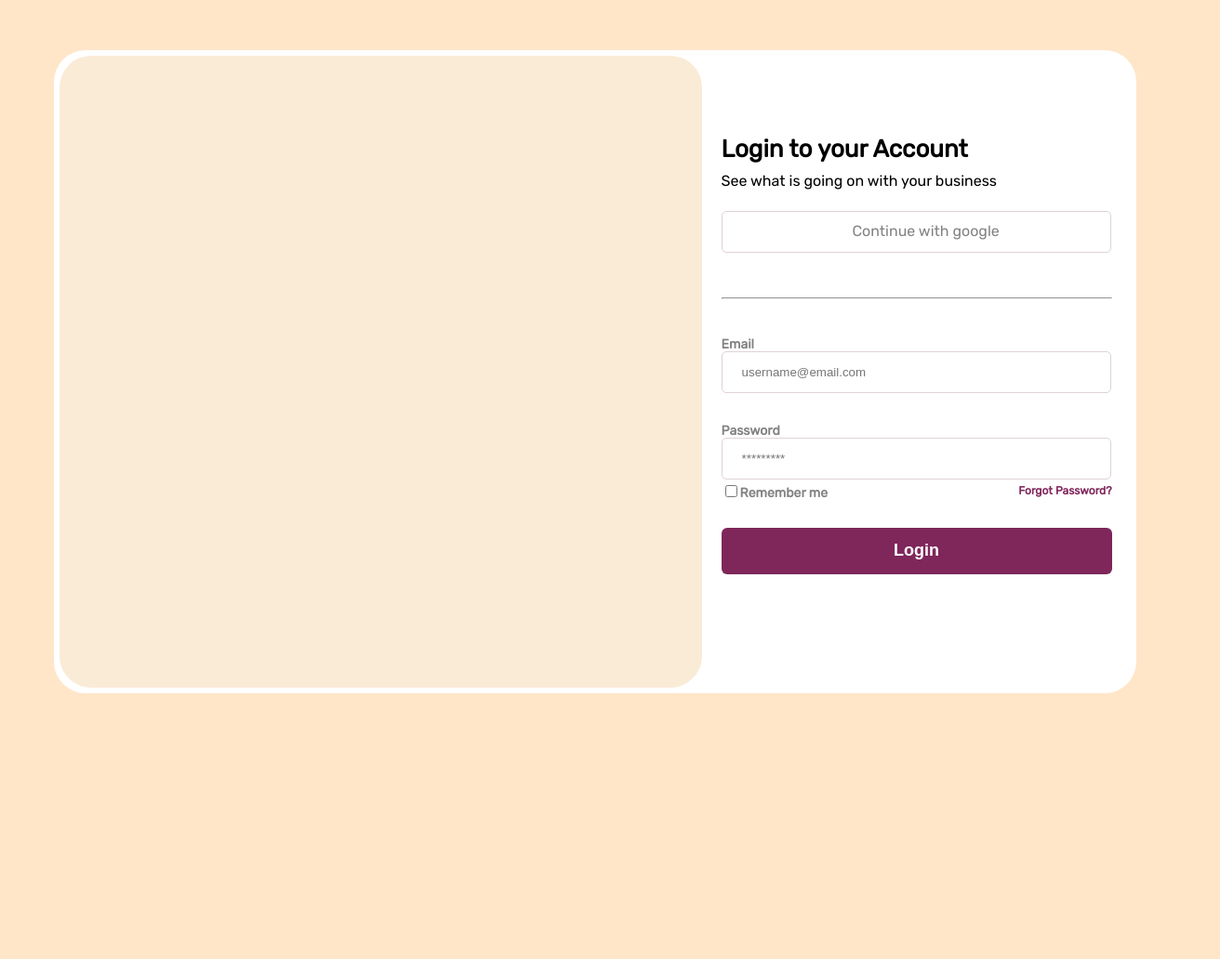
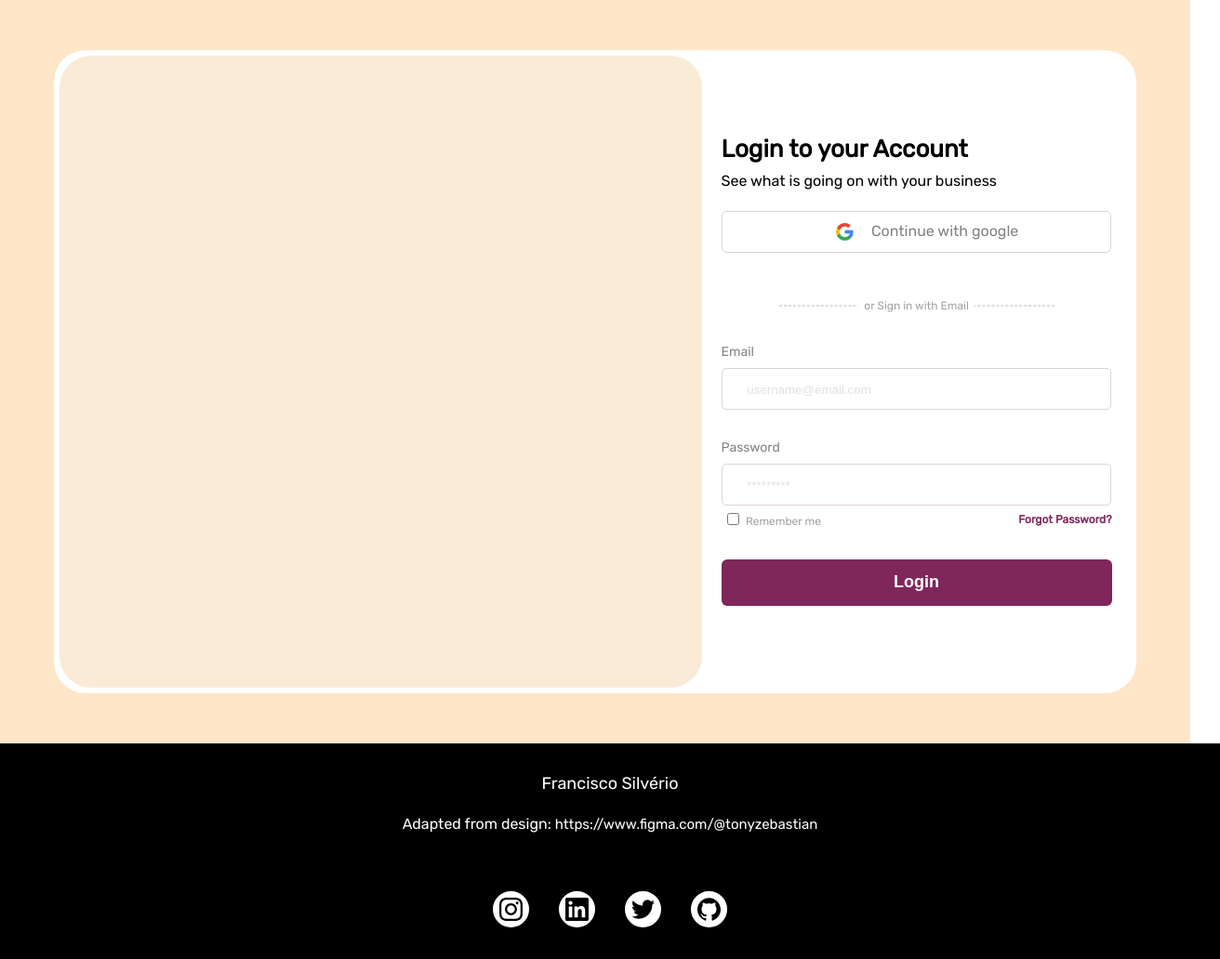
Before and after one commit to FranciscoGSilverio/LogInSignInPage, a plain HTML site: page webapp/index.html in a window 1280 px wide. Shown: the whole page at 93% size, 1312 px wide, since content can reach past the window. Before the commit the page ends 800 px from the top, so only its background shows below. Drawn offline with Linux system fonts and the light colour scheme.

Commit message:
Modified some details in the form and added the footer

```diff
--- a/webapp/index.html
+++ b/webapp/index.html
@@ -16,15 +16,24 @@
   </head>
   <body>
     <main>
+      <div class="main-content">
         <div class="loginImage"></div>
         <div class="loginScreen">
           <div class="loginScreen-card">
             <h1 class="login-title">Login to your Account</h1>
-          <p class="login-subtitle">See what is going on with your business</p>
+            <p class="login-subtitle">
+              See what is going on with your business
+            </p>
 
-          <p class="box google-login">Continue with google</p>
+            <div class="box google-login">
+              <img src="Assets/googleLogo.png" alt="google logo" />
+              <p>Continue with google</p>
+            </div>
 
+            <div class="login-page-division">
               <hr />
+              <span>or Sign in with Email</span>
+            </div>
 
             <form class="login-form-container">
               <div class="login-input-group">
@@ -34,7 +43,7 @@
                 <input
                   type="email"
                   id="email-input"
-                class="box login-form-input"
+                  class="box login-form--input"
                   placeholder="username@email.com"
                 />
               </div>
@@ -46,16 +55,13 @@
                 <input
                   type="password"
                   id="password-input"
-                class="box login-form-input"
+                  class="box login-form--input"
                   placeholder="*********"
                 />
               </div>
 
               <div class="login-input-group--smalls">
-              <label
-                class="login-form--label"
-                class="form-remember-label"
-                htmlFor="remember-me"
+                <label class="form-remember-label" htmlFor="remember-me"
                   ><input
                     type="checkbox"
                     id="remember-me"
@@ -63,13 +69,39 @@
                   />Remember me</label
                 >
 
-              <a class="form-password-anchor">Forgot Password?</a>
+                <a class="form-password-anchor" href="google.com"
+                  >Forgot Password?</a
+                >
               </div>
 
               <button class="login-button" type="submit">Login</button>
             </form>
           </div>
         </div>
+      </div>
     </main>
+    <footer>
+      <span class="author">Francisco Silvério</span>
+      <span class="credits">
+        Adapted from design:
+        <a href="https://www.figma.com/@tonyzebastian"
+          > https://www.figma.com/@tonyzebastian</a
+        >
+      </span>
+      <div class="contact">
+        <div>
+          <img src="Assets/instagram.svg" alt="instagram icon" />
+        </div>
+        <div>
+          <img src="Assets/linkedin.svg" alt="linkedin icon" />
+        </div>
+        <div>
+          <img src="Assets/twitter.svg" alt="twitter icon" />
+        </div>
+        <div>
+          <img src="Assets/github.svg" alt="github icon" />
+        </div>
+      </div>
+    </footer>
   </body>
 </html>
--- a/webapp/styles/styles.css
+++ b/webapp/styles/styles.css
@@ -1,16 +1,25 @@
 body {
-  background-color: #ffe6c9;
   width: 100vw;
-  height: 100vh;
+  max-width: 100vw;
   display: flex;
-  justify-content: center;
-  align-items: center;
   font-family: "Nunito Sans", sans-serif;
   font-family: "Rubik", sans-serif;
   box-sizing: border-box;
+  flex-direction: column;
+  overflow-x: hidden;
 }
 
 main {
+  display: flex;
+  background-color: #ffe6c9;
+  justify-content: center;
+  align-items: center;
+  display: flex;
+  width: 100%;
+  height: 100vh;
+}
+
+.main-content {
   background-color: #ffffff;
   display: flex;
   width: 90%;
@@ -66,6 +75,35 @@ main {
   justify-content: center;
   margin: 1.5em 0 3em 0;
   color: #828282;
+  cursor: pointer;
+}
+
+.google-login img {
+  margin: 0 0.5em;
+}
+
+.google-login p {
+  margin: 0 0.5em;
+}
+
+.login-page-division {
+  display: flex;
+  position: relative;
+  justify-content: center;
+  align-items: center;
+}
+
+.login-page-division hr {
+  width: 70%;
+  border: 0.5px dashed #dddddd;
+}
+
+.login-page-division span {
+  color: #a1a1a1;
+  font-size: 12px;
+  position: absolute;
+  padding: 0 0.5em;
+  background-color: white;
 }
 
 .login-input-group {
@@ -73,7 +111,7 @@ main {
 }
 
 .login-input-group--smalls {
-  margin: 0.2em 0;
+  margin: 0.5em 0;
   display: flex;
   justify-content: space-between;
   align-items: center;
@@ -86,23 +124,35 @@ main {
 }
 
 .login-form--label {
-  font-weight: 600;
   font-size: 14px;
   color: #828282;
+  vertical-align: middle;
 }
 
 .login-form--input {
   display: flex;
-  color: #e0e0e0;
-  padding: 0;
-  margin-top: 2px;
+  padding-left: 2em;
+  padding-top: 0.3em;
+  margin-top: 0.75em;
+  transition: 0.6s;
 }
 
-.form-remember-checkbox::before {
-  color: #7f265b;
+.login-form--input::placeholder {
+  color: #e0e0e0;
+}
+
+.login-form--input:focus {
+  box-shadow: 0 0 1em #7f265b;
+  outline: none;
+}
+
+.form-remember-checkbox {
+  margin: 0 0.5em;
+  accent-color: #7f265b;
 }
 
 .form-remember-label {
+  color: #a1a1a1;
   font-weight: 400;
   font-size: 12px;
 }
@@ -111,6 +161,8 @@ main {
   color: #7f265b;
   font-weight: 600;
   font-size: 12px;
+  cursor: pointer;
+  text-decoration: none;
 }
 
 .login-button {
@@ -131,3 +183,45 @@ main {
   cursor: pointer;
   box-shadow: 0 0 0.3em #7f265b;
 }
+
+footer {
+  width: 100vw;
+  height: 200px;
+  background-color: black;
+  display: flex;
+  align-items: center;
+  justify-content: center;
+  color: white;
+  flex-direction: column;
+  padding: 1em;
+}
+
+.author {
+  font-size: 18px;
+  margin-bottom: 1.5em;
+}
+
+.credits {
+  margin-bottom: 2em;
+}
+
+.credits a {
+  font-size: 15px;
+  text-decoration: none;
+  color: white;
+}
+
+.contact {
+  display: flex;
+  margin-top: 2em;
+}
+.contact div {
+  width: 25px;
+  height: 25px;
+  border: 2px solid white;
+  border-radius: 100%;
+  margin: 0 1em;
+  cursor: pointer;
+  background-color: white;
+  padding: 5px;
+}
```
Also changed, not shown: webapp/Assets/github.svg (added), webapp/Assets/googleLogo.png (added), webapp/Assets/instagram.svg (added), webapp/Assets/linkedin.svg (added), webapp/Assets/twitter.svg (added). Lines whose indentation alone changed are shown as unchanged.
